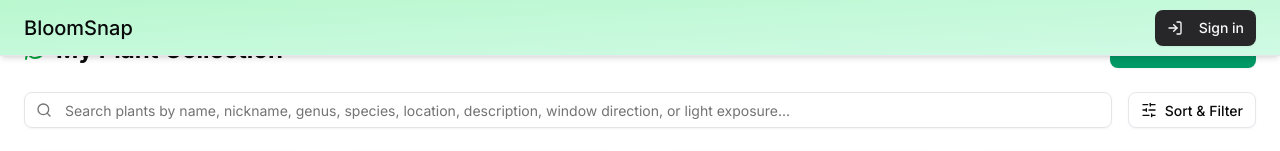
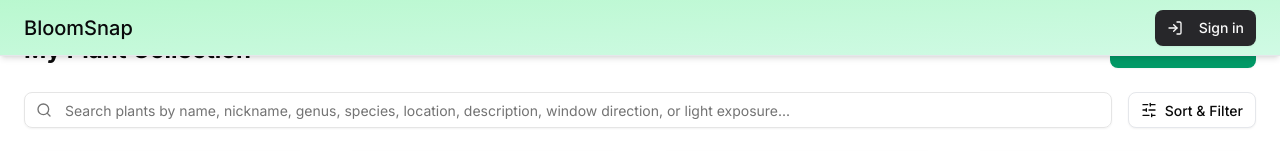
Before and after one commit to zlenczyk/bloom-snap-web, a Next.js app: page /1/collection in a window 1280 px wide. Shown: the top 151 px of the page. Built offline with nearby package versions, Linux system fonts and the light colour scheme; no server answers.

Commit message:
remove unnecessary icon

```diff
--- a/src/app/[user]/collection/Collection.tsx
+++ b/src/app/[user]/collection/Collection.tsx
@@ -19,7 +19,6 @@
   CalendarArrowDown,
   CalendarArrowUp,
   Filter,
-  Leaf,
   Plus,
   Search,
   SlidersHorizontal
@@ -152,12 +151,10 @@
     return result;
   }, [plants, searchQuery, filters, sortBy]);
 
-
   return (
     <div className="space-y-6">
       <div className="flex flex-col gap-4 sm:flex-row sm:items-center sm:justify-between">
         <h2 className="flex items-center text-2xl font-bold">
-          <Leaf className="mr-2 h-6 w-6 text-green-600" />
           My Plant Collection
         </h2>
         <Button className="flex items-center gap-2">
```
